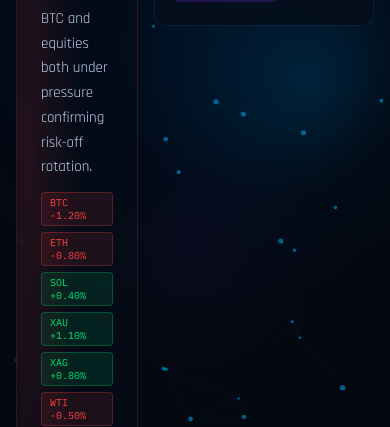
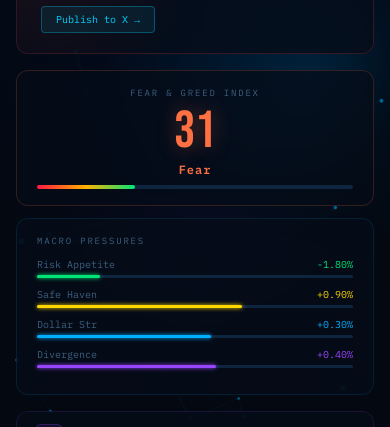
Before and after one commit to Jonny1111111111111/macro-oracle, a React (Vite) app in the folder apps/web/: page / in a window 390 px wide. Shown: the part 417-844 px from the top of the page. Built offline with nearby package versions, Linux system fonts and the light colour scheme; no server answers.

Commit message:
fix(web): mobile fit (stack hero + clamp grids)

```diff
--- a/apps/web/src/App.tsx
+++ b/apps/web/src/App.tsx
@@ -451,7 +451,7 @@ export default function App() {
       <div style={{ position:'relative', zIndex:1, padding:'16px', maxWidth:1600, margin:'0 auto' }}>
 
         {/* HERO ROW — Regime + Fear/Greed + Meters */}
-        <div style={{ display:'grid', gridTemplateColumns:'1fr auto', gap:16, marginBottom:16 }}>
+        <div className="heroRow" style={{ display:'grid', gridTemplateColumns:'1fr auto', gap:16, marginBottom:16 }}>
 
           {/* Regime card */}
           {regime && (
@@ -514,7 +514,7 @@ export default function App() {
           )}
 
           {/* Fear & Greed + Signal meters */}
-          <div style={{ display:'flex', flexDirection:'column', gap:12, minWidth:220 }}>
+          <div className="heroSide" style={{ display:'flex', flexDirection:'column', gap:12, minWidth:220 }}>
 
             {/* Fear & Greed */}
             <div style={{ background:'rgba(6,13,24,0.75)', backdropFilter:'blur(16px)', border:`1px solid ${fearGreed.color}30`, borderRadius:12, padding:'16px 20px', textAlign:'center' }}>
@@ -679,10 +679,18 @@ export default function App() {
         }
         @media (max-width: 768px) {
           header { height: auto !important; padding: 10px 12px !important; }
+
+          /* Fix overflow: stack hero columns */
+          .heroRow { grid-template-columns: 1fr !important; }
+          .heroSide { min-width: 0 !important; width: 100% !important; }
+
           .heroWrap{ padding: 18px 12px 6px !important; }
           .heroPills{ width: 100%; }
           .metricGrid{ grid-template-columns: 1fr !important; }
           .categoryBox{ border-radius: 12px !important; }
+
+          /* Asset grids: 2 columns max on mobile */
+          .categoryBox div[style*="minmax(160px"] { grid-template-columns: repeat(2, minmax(0, 1fr)) !important; }
         }
         @media (prefers-reduced-motion: reduce){
           .bgMesh, .bgOrbs{ animation:none !important; }
```
